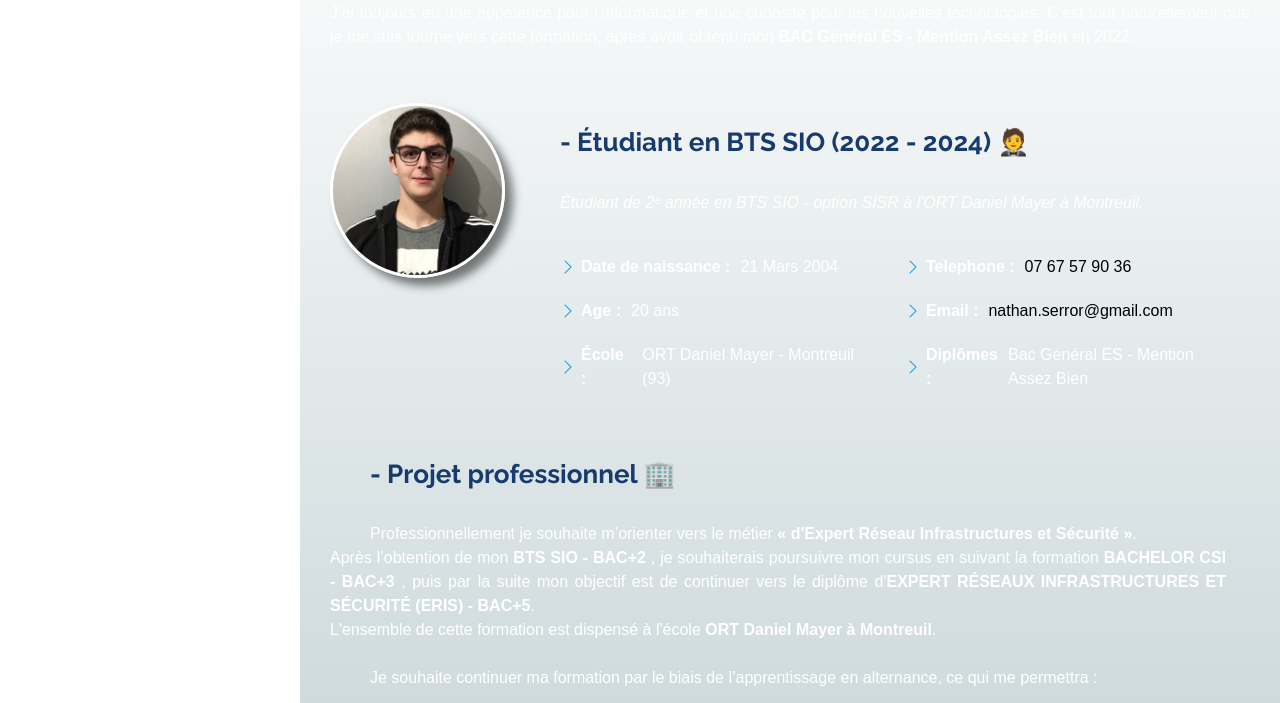
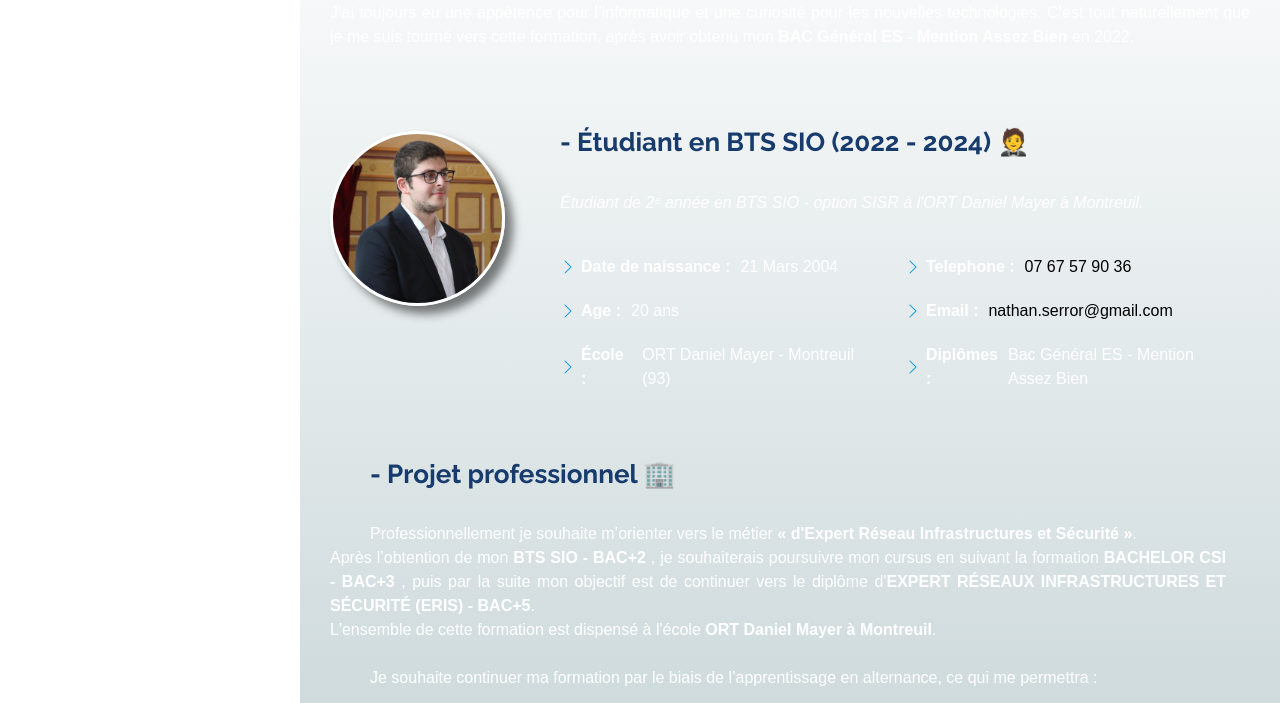
Before and after one commit to Nathanser/portfolio, a plain HTML site: page index.html in a window 1280 px wide. Shown: the part 802-1505 px from the top of the page. Drawn offline with nearby package versions, Linux system fonts and the light colour scheme; animation ran at ten frames a second; a script that the page names is missing.

Commit message:
first commit

```diff
--- a/index.html
+++ b/index.html
@@ -243,8 +243,8 @@
       <br>
       <div class="row" >
         <div class="row">
-          <div class="col-lg-3" data-aos="fade-right">
-            <img style="border-style: solid; border-radius: 50%;max-width: 85%" src="portfolio/img/home%20page/profil.jpg" class="img-fluid img-effect-profil" alt="">
+          <div style="padding-top: 3%" class="col-lg-3" data-aos="fade-right">
+            <img style="border-style: solid; border-radius: 100%;max-width: 85%" src="portfolio/img/home%20page/profil.png" class="img-fluid img-effect-profil" alt="">
           </div>
           <div style="width: 75%" class="col-lg-8 pt-4 pt-lg-0 content" data-aos="fade-left">
             <br>
```
Also changed, not shown: portfolio/img/home page/profil.jpg (deleted), portfolio/img/home page/profil.png (added), 1 other file.
